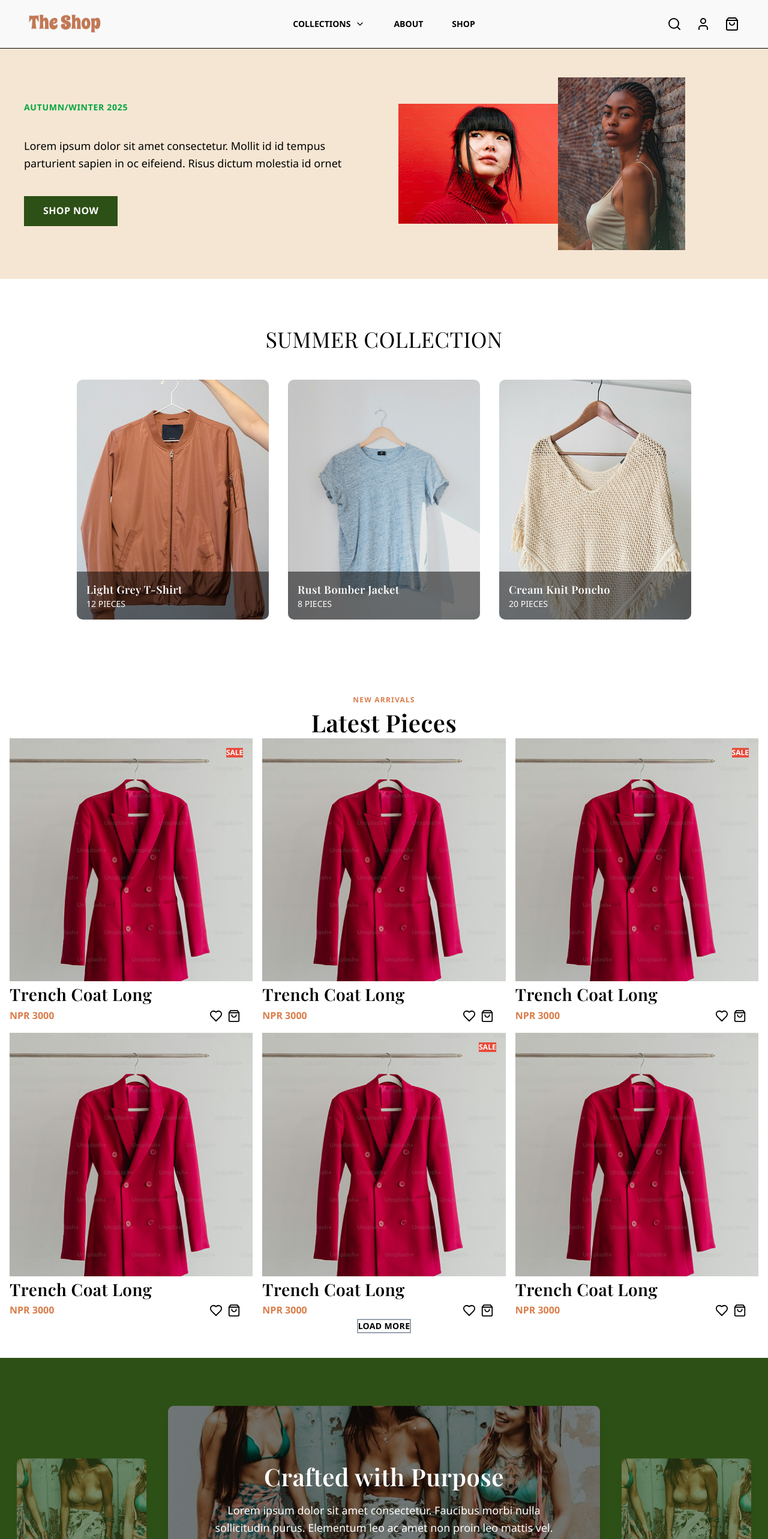
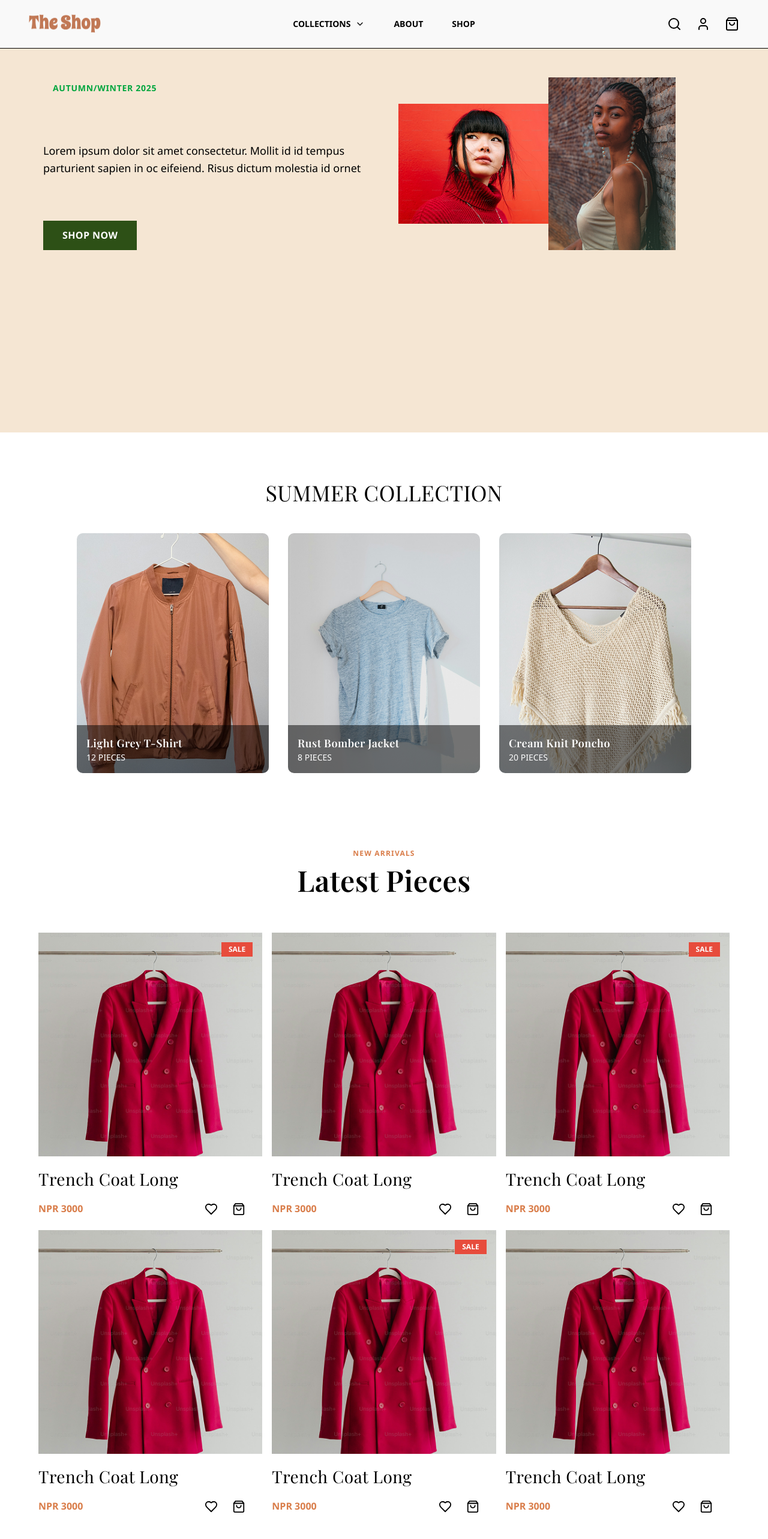
Before and after one commit to sajhilodigital/ClothingBrand, a Next.js app in the folder frontend/: page / in a window 1280 px wide. Shown: the top 2566 px of the page at 60% size. Built offline with nearby package versions, Linux system fonts and the light colour scheme; a web font is replaced by a local one.

Commit message:
fix: ui fixes for big screens mainly mx-auto!

```diff
--- a/frontend/components/home/featured-products.tsx
+++ b/frontend/components/home/featured-products.tsx
@@ -52,26 +52,26 @@ const products = [
 export default function FeaturedProducts() {
   return (
     <section className="py-10! bg-white px-4!">
-      <div className="max-w-7xl mx-auto px-4 sm:px-10 lg:px-12">
-        <div className="text-center mb-16">
+      <div className="max-w-7xl mx-auto! px-4 sm:px-10! lg:px-12!">
+        <div className="text-center mb-16!">
           <span className="text-rust text-xs font-bold tracking-widest">
             NEW ARRIVALS
           </span>
-          <h2 className="text-4xl md:text-5xl font-serif text-dark mt-2">
+          <h2 className="text-4xl! md:text-5xl! font-serif text-dark mt-2!">
             Latest Pieces
           </h2>
         </div>
 
-        <div className="w-full mx-auto grid grid-cols-1 md:grid-cols-2 lg:grid-cols-3 gap-4 mb-12">
+        <div className="w-full mx-auto! grid grid-cols-1 md:grid-cols-2 lg:grid-cols-3 gap-4 mb-12!">
           {products.map((product) => (
             <Link
               key={product.id}
               href={`/product/${product.id}`}
               className="group"
             >
-              <div className="relative bg-gray-300 mb-4 overflow-hidden aspect-square">
+              <div className="relative bg-gray-300 mb-4! overflow-hidden aspect-square">
                 {product.sale && (
-                  <div className="absolute top-4 right-4 bg-red-accent text-white px-3 py-1 text-xs font-bold z-10">
+                  <div className="absolute top-4 right-4 bg-red-accent text-white px-3! py-1! text-xs! font-bold! z-10">
                     SALE
                   </div>
                 )}
@@ -83,7 +83,7 @@ export default function FeaturedProducts() {
               </div>
 
               <div className="flex justify-between">
-                <h3 className=" font-light text-dark mb-2 text-md!">
+                <h3 className=" font-light! text-dark mb-2! text-md!">
                   {product.name}
                 </h3>
               </div>
@@ -91,13 +91,13 @@ export default function FeaturedProducts() {
                 <p className="text-rust font-semibold">NPR {product.price}</p>
                 <div className="flex gap-2 pr-5!">
                   <button
-                    className="cursor-pointer p-2 rounded hover:text-red-600 text-dark transition"
+                    className="cursor-pointer p-2! rounded hover:text-red-600 text-dark transition"
                     aria-label="Add to wishlist"
                   >
                     <Heart size={22} />
                   </button>
                   <button
-                    className="cursor-pointer p-2 rounded hover:text-blue-400 text-dark transition"
+                    className="cursor-pointer p-2! rounded hover:text-blue-400 text-dark transition"
                     aria-label="Add to cart"
                   >
                     <ShoppingBag size={22} />
@@ -111,7 +111,7 @@ export default function FeaturedProducts() {
         <div className="text-center">
           <Link
             href="/collections/summer"
-            className="inline-block border-2 border-gray-400 px-8 py-3 text-dark font-semibold text-sm tracking-wide hover:border-rust hover:text-rust transition"
+            className="inline-block border-2 border-gray-400 px-8! py-3! text-dark font-semibold text-sm! tracking-wide hover:border-rust hover:text-rust transition"
           >
             LOAD MORE
           </Link>
--- a/frontend/components/home/hero-section.tsx
+++ b/frontend/components/home/hero-section.tsx
@@ -2,16 +2,16 @@ import Link from "next/link";
 
 export default function HeroSection() {
   return (
-    <section className="bg-cream pt-12! pb-12! px-10!">
-      <div className="max-w-7xl mx-auto px-4 sm:px-6 lg:px-8">
+    <section className="bg-cream pt-12! pb-12! px-10! h-[80vh]">
+      <div className="max-w-7xl mx-auto! px-4! sm:px-6! lg:px-8!">
         <div className="grid grid-cols-1 lg:grid-cols-2 gap-12 items-center">
           {/* Left Content */}
           <div className="flex flex-col gap-10">
-            <div className="text-green-600 px-4 py-2 inline-block mb-8 w-fit text-sm font-bold tracking-wider">
+            <div className="text-green-600 px-4! py-2! inline-block mb-8! w-fit text-sm! font-bold! tracking-wider">
               AUTUMN/WINTER 2025
             </div>
 
-            <p className="text-dark text-base md:text-lg leading-relaxed mb-8 max-w-x">
+            <p className="text-dark text-base! md:text-lg! leading-relaxed mb-8! max-w-x">
               Lorem ipsum dolor sit amet consectetur. Mollit id id tempus
               parturient sapien in oc eifeiend. Risus dictum molestia id ornet
             </p>
@@ -25,7 +25,7 @@ export default function HeroSection() {
           </div>
 
           {/* Right Images */}
-          <div className="grid grid-cols-2 gap-5">
+          <div className=" grid grid-cols-2 gap-5">
             <div>
               <div className=" h-72 overflow-hidden flex items-center justify-center">
                 <img
--- a/frontend/components/home/lifestyle-gallery.tsx
+++ b/frontend/components/home/lifestyle-gallery.tsx
@@ -17,7 +17,7 @@ export default function LifestyleGallery() {
 
   return (
     <section className="py-20! px-4!">
-      <div className="max-w-7xl mx-auto px-4 sm:px-6 lg:px-8">
+      <div className="max-w-7xl mx-auto! px-4! sm:px-6! lg:px-8!">
         <div className="grid grid-cols-1 md:grid-cols-3 gap-6">
           {/* First Column */}
           <div className="flex flex-col gap-6">
@@ -52,7 +52,7 @@ export default function LifestyleGallery() {
             </div>
 
             {/* Branding Block */}
-            <div className="bg-dark-green text-white flex flex-col items-center justify-center rounded-lg p-6 text-center h-[250px] ">
+            <div className="bg-dark-green text-white flex flex-col items-center justify-center rounded-lg p-6! text-center h-[250px] ">
               <img src="/logo.png" alt="Logo" height={200} width={200} />
               <div className="flex gap-4 justify-center mt-4!">
                 <Link href="#" aria-label="Instagram">
```
